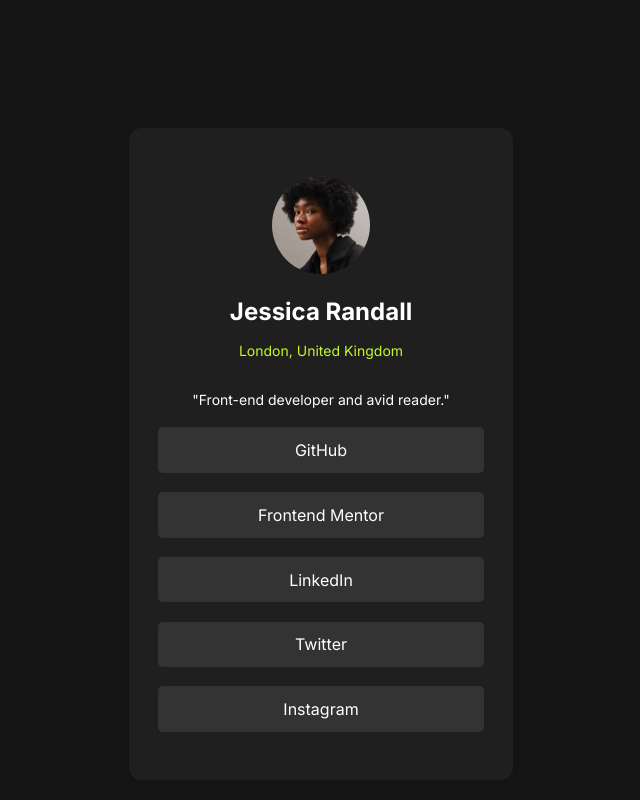
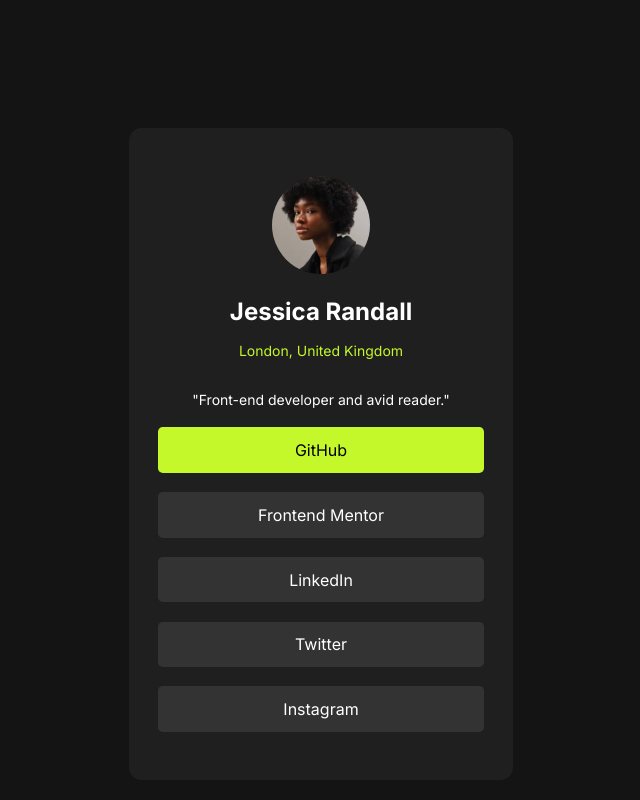
Before and after one commit to joshutik/Social-links, a plain HTML site: page index.html in a window 1280 px wide. In both pictures the pointer is over the item "GitHub". Shown: the top 800 px of the page, without its empty margins (319-959 px from the left). Drawn offline with Linux system fonts and the light colour scheme.

Commit message:
added the active state

```diff
--- a/main.css
+++ b/main.css
@@ -62,6 +62,12 @@
     border-radius: 0.3rem;
 }
 
+li:hover {
+    background-color:hsl(75, 94%, 57%);
+    cursor: pointer;
+    color: black;
+}
+
 footer{
     text-align: center;
     margin: 2rem 0;
```
Also changed, not shown: assets/images/Screenshot 2024-09-25 at 13-58-22 Frontend Mentor Social links profile.png (added).
